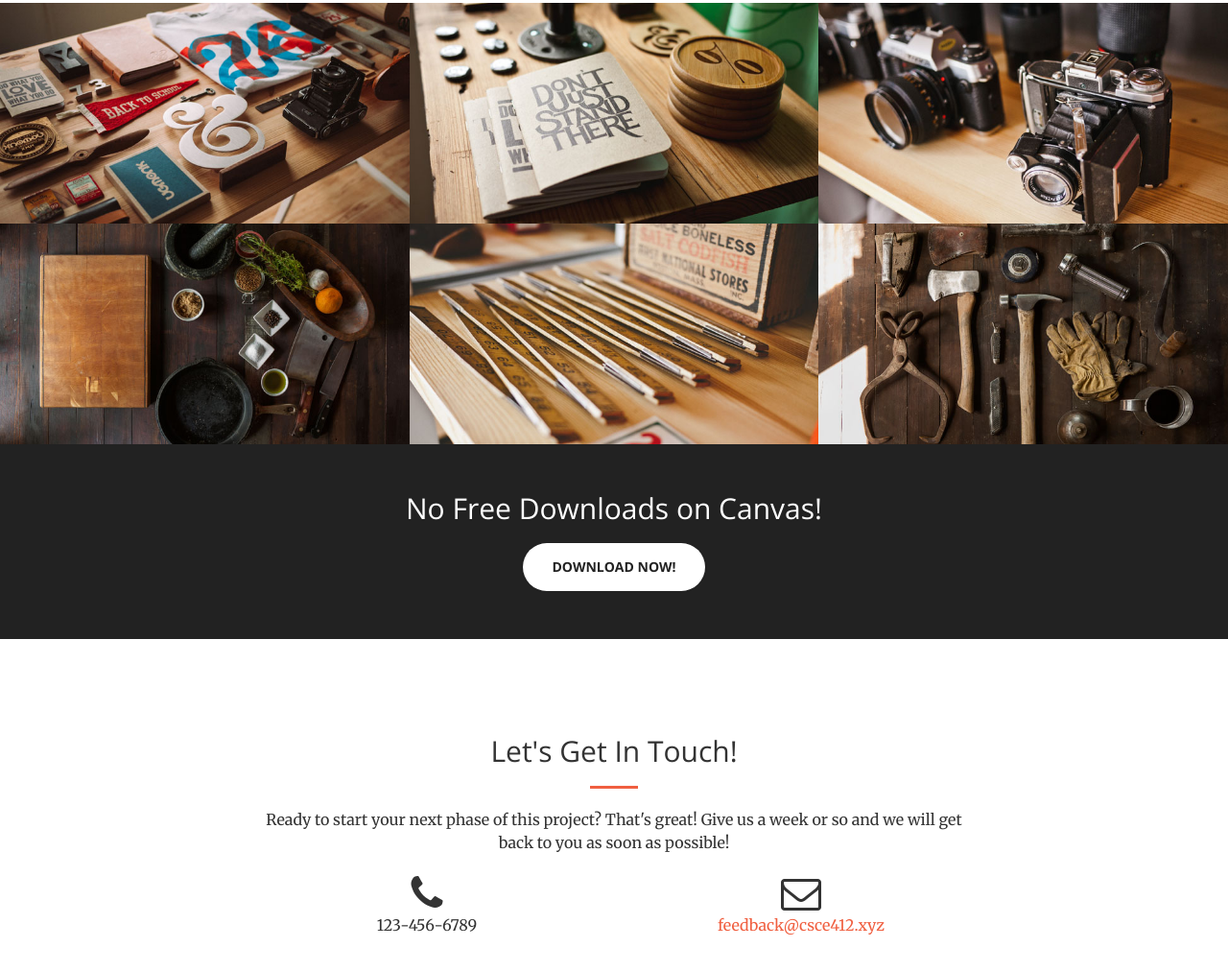
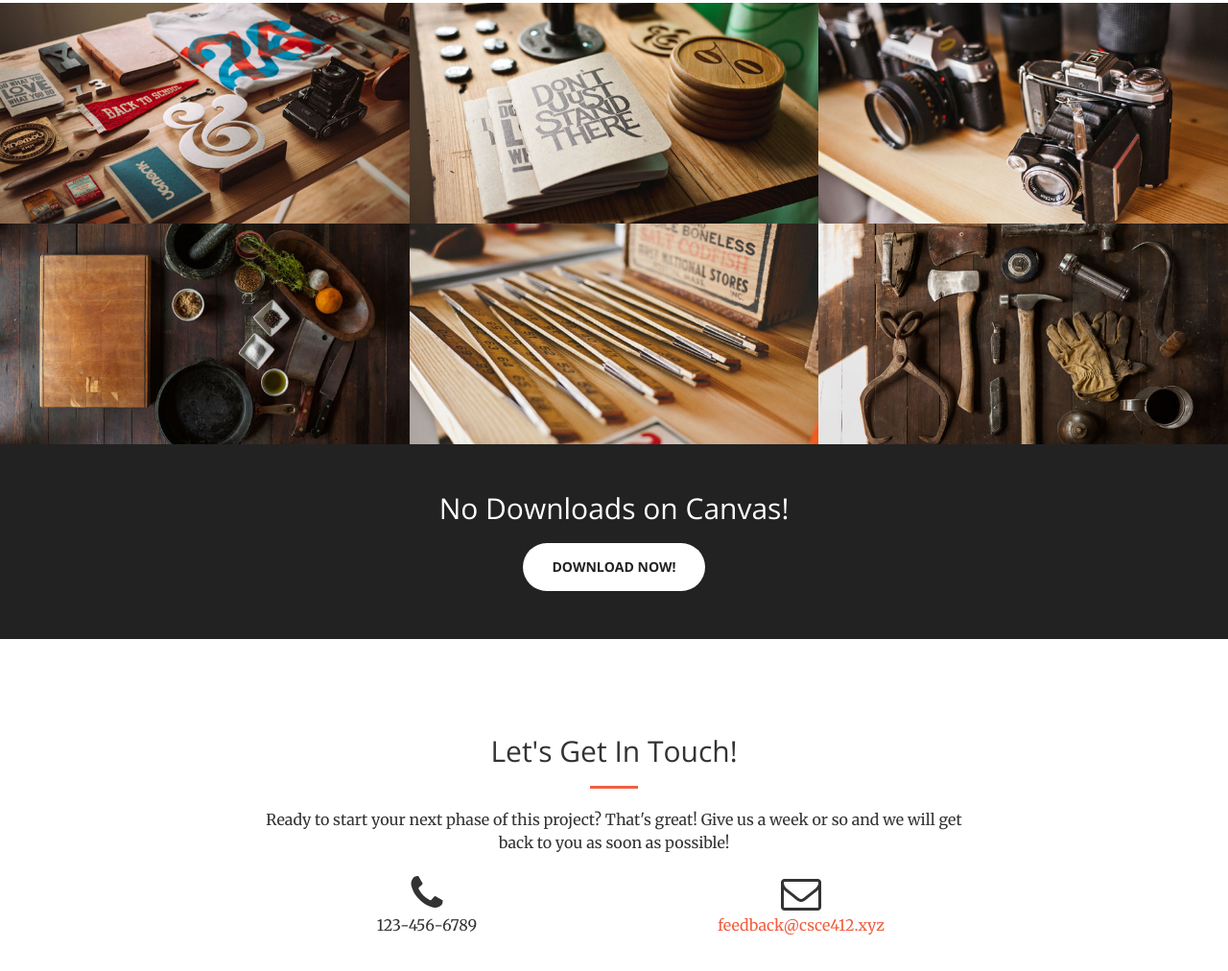
Before and after one commit to Amandine21/Website, a plain HTML site: page index.html in a window 1280 px wide. Shown: the part 1671-2683 px from the top of the page at 96% size. Drawn offline with nearby package versions, Linux system fonts and the light colour scheme.

Commit message:
Update index.html
Changed "No Free Downloads" to "No Downloads"

```diff
--- a/index.html
+++ b/index.html
@@ -238,7 +238,7 @@
     <aside class="bg-dark">
         <div class="container text-center">
             <div class="call-to-action">
-                <h2> No Free Downloads on Canvas!</h2>
+                <h2> No Downloads on Canvas!</h2>
                 <a href="#" class="btn btn-default btn-xl wow tada">Download Now!</a>
             </div>
         </div>
```
